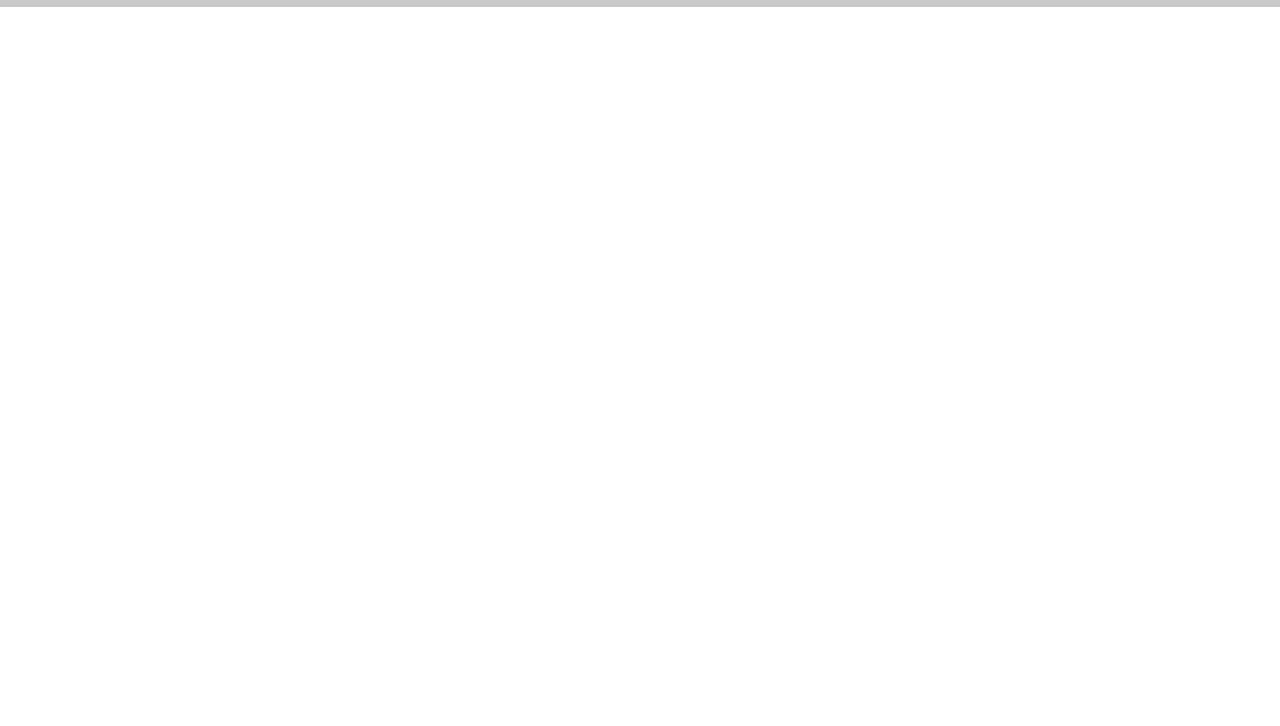
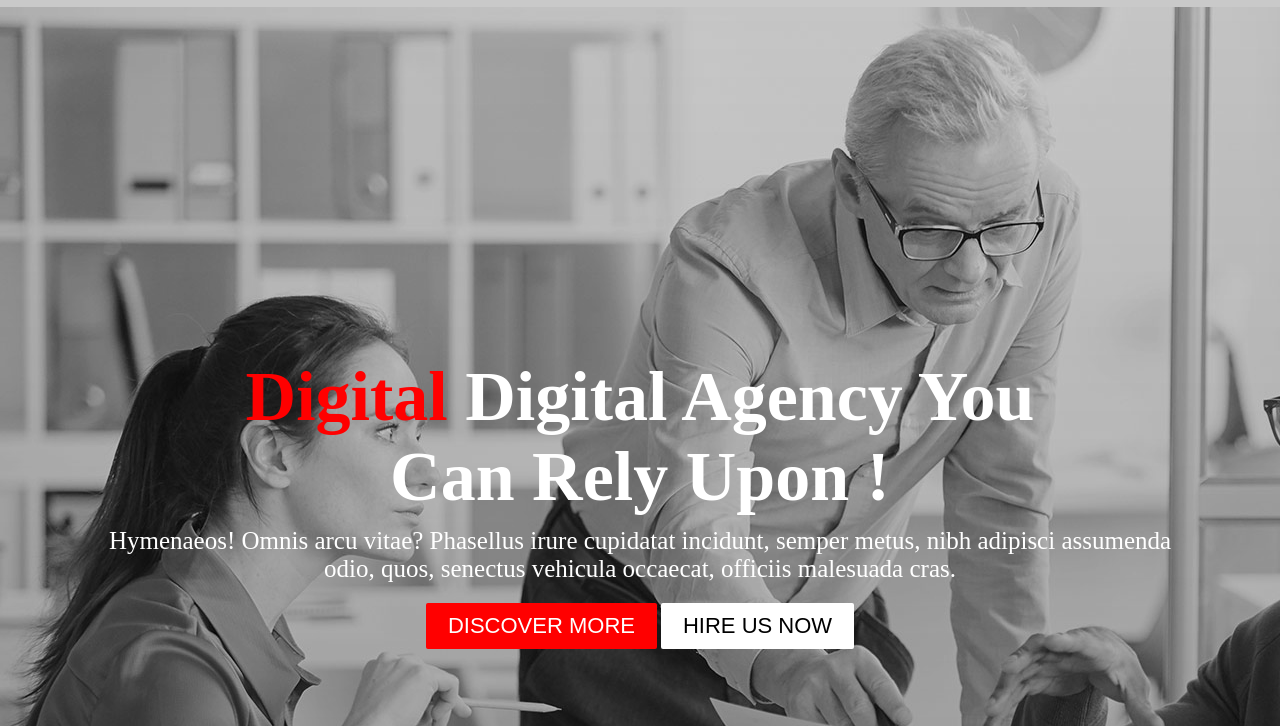
Before and after one commit to atikur28/number-5-project, a plain HTML site: page index.html in a window 1280 px wide. Shown: the part 74-800 px from the top of the page. Drawn offline with Linux system fonts and the light colour scheme.

```diff
--- a/index.html
+++ b/index.html
@@ -24,8 +24,13 @@
                 </div>
              </section>
          </nav>
-         <section class="banner">
-
+         <section>
+             <section class="banner">
+                <h1 class="banner-header"><span class="red">Digital</span> Digital Agency You <br> Can Rely Upon !</h1>
+                <p class="banner-para">Hymenaeos! Omnis arcu vitae? Phasellus irure cupidatat incidunt, semper metus, nibh adipisci assumenda <br> odio, quos, senectus vehicula occaecat, officiis malesuada cras.</p>
+                <span class="banner-btn"></span><button class="first-btn">DISCOVER MORE</button>
+                <button class="second-btn">HIRE US NOW</button></span>
+             </section>
          </section>
     </header>
     <main>
--- a/style.css
+++ b/style.css
@@ -2,7 +2,7 @@
     margin: 0px;
     padding: 0px;
 }
-/* Navigation Section */
+/* Navigation Section Starts */
 /* Navigation Bar Starts */
 li{
     list-style: none;
@@ -37,3 +37,42 @@ li{
 }
 /* Navigation Bar Ends */
 /* Banner Section Starts */
+
+.banner{
+    background-image: url("./image/background.jpg"), linear-gradient(rgba(0, 0, 0,0.2), rgba(0,0,0,0.4));
+    background-blend-mode: overlay;
+    background-repeat: no-repeat;
+    text-align: center;
+    height: 90vh;
+    padding: 350px 0px;
+}
+.banner-header{
+    color: white;
+    font-size: 70px;
+    padding-bottom: 10px;
+}
+.red{
+    color: red;
+}
+.banner-para{
+    color: white;
+    font-size: 25px;
+    padding-bottom: 20px;
+}
+.first-btn{
+    background-color: red;
+    color: white;
+    font-size: 22px;
+    border: none;
+    border-radius: 2px;
+    padding: 10px 22px;
+}
+.second-btn{
+    background-color: white;
+    font-size: 22px;
+    border: none;
+    border-radius: 2px;
+    padding: 10px 22px;
+}
+/* Banner Section Ends */
+/* Navigation Section Ends */
```
